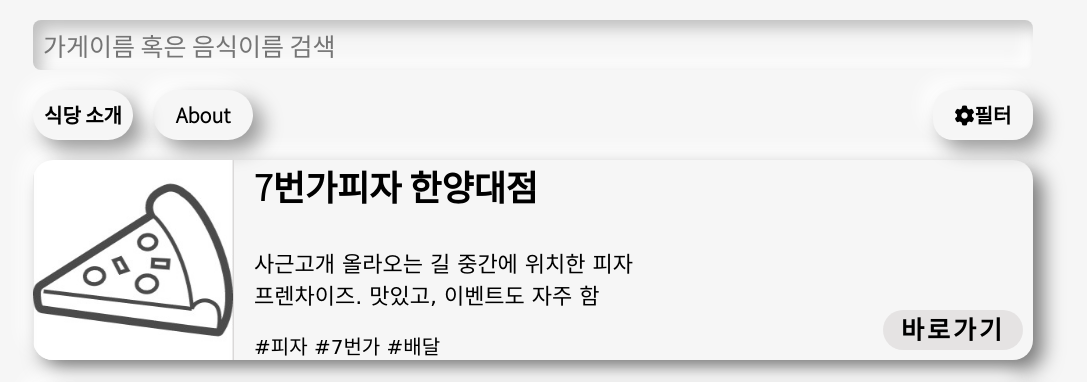
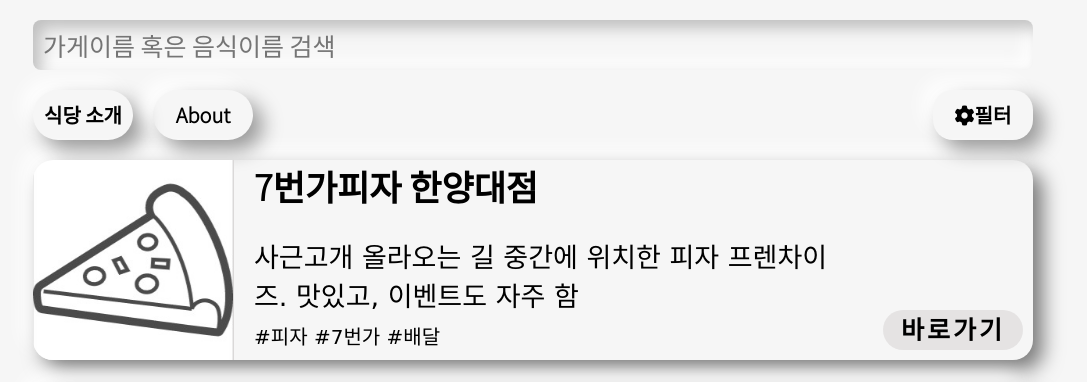
Before and after one commit to nacean/sageun_food_store, a plain HTML site: page index.html in a window 1280 px wide. Shown: the part 392-774 px from the top of the page, without its empty margins (107-1194 px from the left). Drawn offline with Linux system fonts and the light colour scheme; a web font is replaced by a local one.

Commit message:
food_sub_fix

```diff
--- a/css/food_content.css
+++ b/css/food_content.css
@@ -29,12 +29,13 @@
 .store_name {
     font-size: 35px;
     font-weight: 900;
-    margin-bottom: 35px;
+    margin-bottom: 25px;
 }
 
 .store_sub{
-    font-size : 22px;
+    font-size : 27px;
     font-weight: 500;
+    width : 600px;
     height : 50px;
     font-family: 'Gamja Flower', cursive;
 }
```
